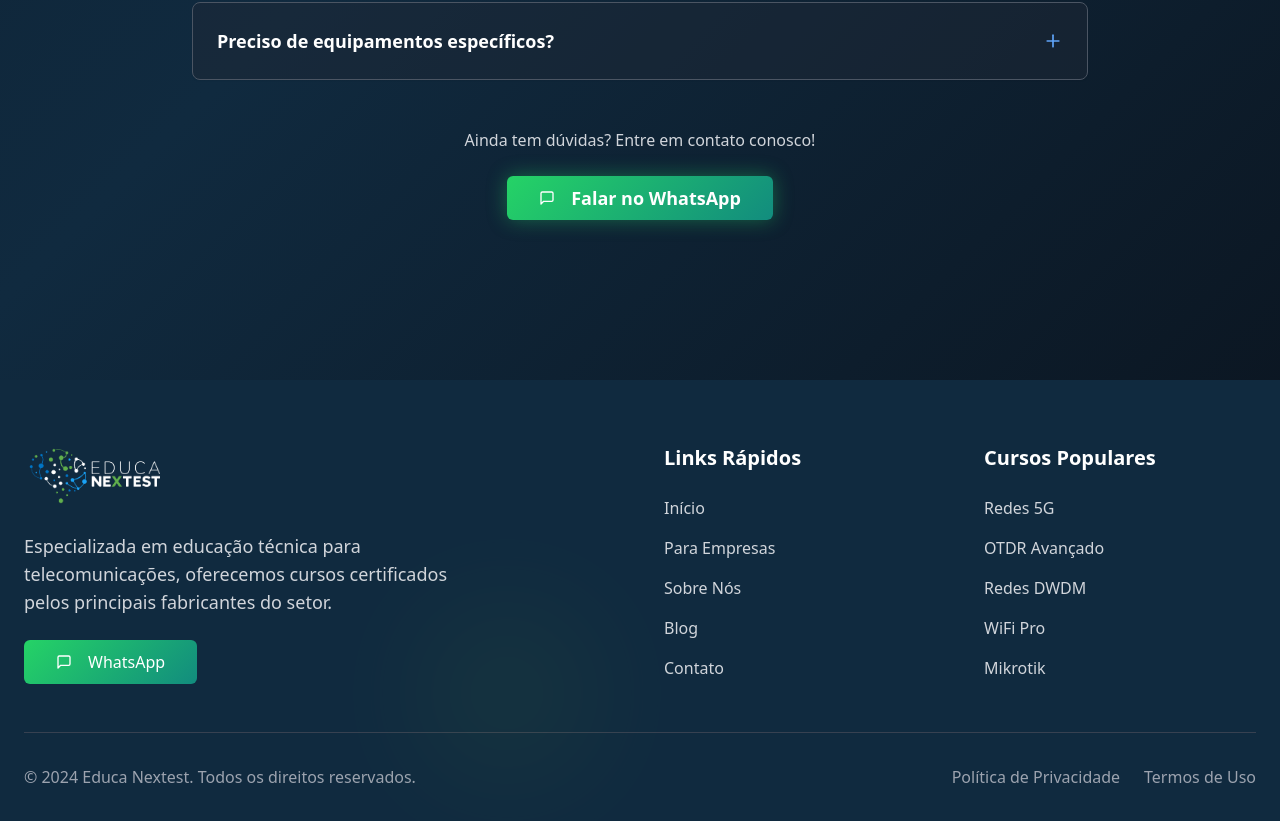
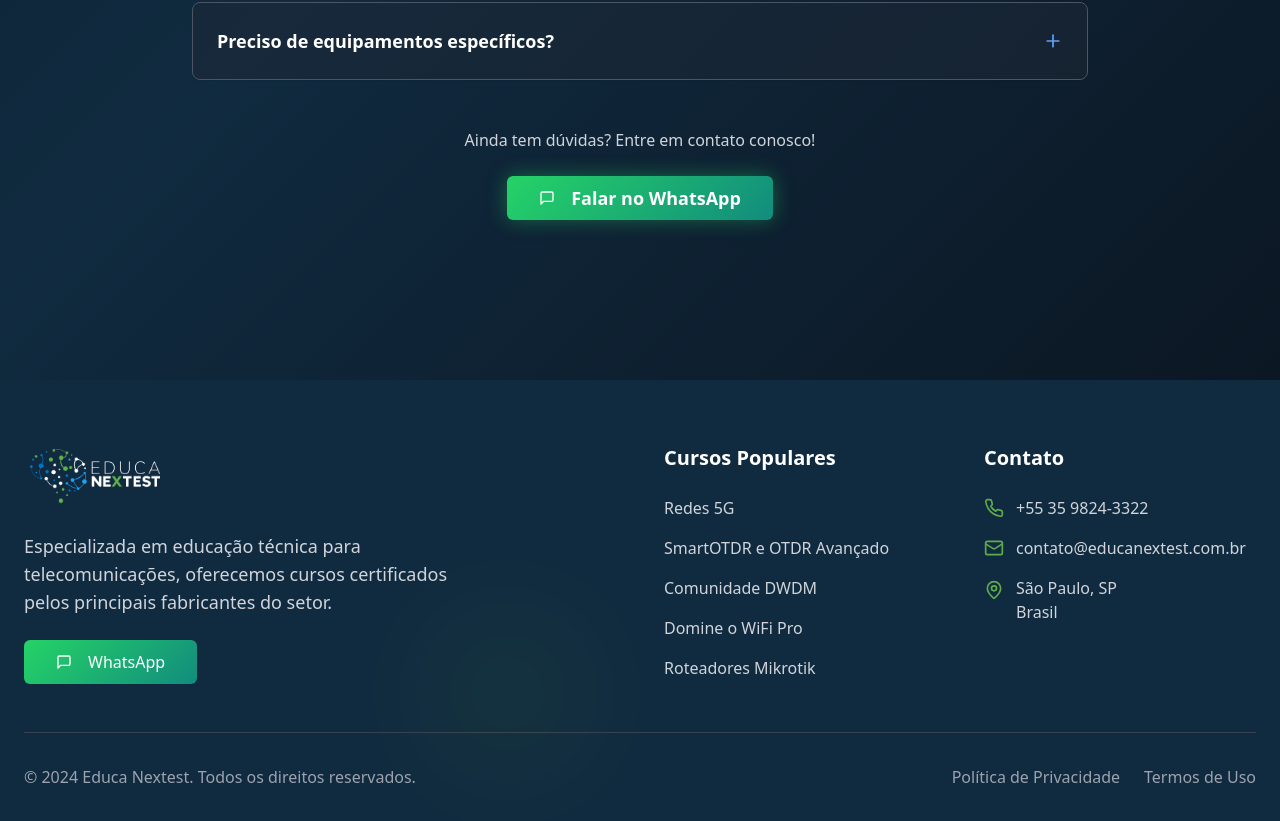
Before and after one commit to camilodamiao/digital-layout-vision, a React (Vite) app: page /cursos in a window 1280 px wide. Shown: the part 5188-6009 px from the top of the page. Built offline with nearby package versions, Linux system fonts and the light colour scheme.

Commit message:
Remover links e atualizar cursos
Remove a seção "Links Rápidos" das páginas inicial e de cursos, substituindo-a pelo conteúdo do rodapé da página de empresas. Atualiza os links de "Cursos Populares" para que sejam funcionais, refletindo as definições da página de cursos.

```diff
--- a/src/components/common/Footer.tsx
+++ b/src/components/common/Footer.tsx
@@ -1,7 +1,7 @@
 
 import React from 'react';
 import { Button } from "@/components/ui/button";
-import { MessageSquare } from "lucide-react";
+import { MessageSquare, Phone, Mail, MapPin } from "lucide-react";
 import { useNavigate } from "react-router-dom";
 
 interface FooterProps {
@@ -42,28 +42,41 @@ const Footer = ({ onWhatsAppClick }: FooterProps) => {
             )}
           </div>
 
-          {/* Links Rápidos */}
-          <div>
-            <h3 className="text-white font-semibold text-lg sm:text-xl mb-4 sm:mb-6">Links Rápidos</h3>
-            <ul className="space-y-3 sm:space-y-4">
-              <li><button onClick={() => navigate('/')} className="text-gray-300 hover:text-white transition-colors text-sm sm:text-base">Início</button></li>
-              <li><button onClick={() => navigate('/empresas')} className="text-gray-300 hover:text-white transition-colors text-sm sm:text-base">Para Empresas</button></li>
-              <li><button className="text-gray-300 hover:text-white transition-colors text-sm sm:text-base">Sobre Nós</button></li>
-              <li><button className="text-gray-300 hover:text-white transition-colors text-sm sm:text-base">Blog</button></li>
-              <li><button className="text-gray-300 hover:text-white transition-colors text-sm sm:text-base">Contato</button></li>
-            </ul>
-          </div>
-
           {/* Cursos Populares */}
           <div>
             <h3 className="text-white font-semibold text-lg sm:text-xl mb-4 sm:mb-6">Cursos Populares</h3>
             <ul className="space-y-3 sm:space-y-4">
-              <li><button className="text-gray-300 hover:text-white transition-colors text-left text-sm sm:text-base">Redes 5G</button></li>
-              <li><button className="text-gray-300 hover:text-white transition-colors text-left text-sm sm:text-base">OTDR Avançado</button></li>
-              <li><button className="text-gray-300 hover:text-white transition-colors text-left text-sm sm:text-base">Redes DWDM</button></li>
-              <li><button className="text-gray-300 hover:text-white transition-colors text-left text-sm sm:text-base">WiFi Pro</button></li>
-              <li><button className="text-gray-300 hover:text-white transition-colors text-left text-sm sm:text-base">Mikrotik</button></li>
+              <li><a href="https://payment.ticto.app/O81D1A33D" target="_blank" rel="noopener noreferrer" className="text-gray-300 hover:text-white transition-colors text-left text-sm sm:text-base">Redes 5G</a></li>
+              <li><a href="https://payment.ticto.app/O53E36D78" target="_blank" rel="noopener noreferrer" className="text-gray-300 hover:text-white transition-colors text-left text-sm sm:text-base">SmartOTDR e OTDR Avançado</a></li>
+              <li><a href="https://payment.ticto.app/O948DDE0E" target="_blank" rel="noopener noreferrer" className="text-gray-300 hover:text-white transition-colors text-left text-sm sm:text-base">Comunidade DWDM</a></li>
+              <li><a href="https://payment.ticto.app/OB65BD055" target="_blank" rel="noopener noreferrer" className="text-gray-300 hover:text-white transition-colors text-left text-sm sm:text-base">Domine o WiFi Pro</a></li>
+              <li><a href="https://payment.ticto.app/OA79C4682" target="_blank" rel="noopener noreferrer" className="text-gray-300 hover:text-white transition-colors text-left text-sm sm:text-base">Roteadores Mikrotik</a></li>
             </ul>
+          </div>
+
+          {/* Contato */}
+          <div>
+            <h3 className="text-white font-semibold text-lg sm:text-xl mb-4 sm:mb-6">Contato</h3>
+            <div className="space-y-3 sm:space-y-4">
+              <div className="flex items-center text-gray-300 text-sm sm:text-base hover:text-white transition-colors duration-300">
+                <Phone className="w-4 h-4 sm:w-5 sm:h-5 mr-2 sm:mr-3" style={{
+                  color: '#60AB4B'
+                }} />
+                <span>+55 35 9824-3322</span>
+              </div>
+              <div className="flex items-center text-gray-300 text-sm sm:text-base hover:text-white transition-colors duration-300">
+                <Mail className="w-4 h-4 sm:w-5 sm:h-5 mr-2 sm:mr-3" style={{
+                  color: '#60AB4B'
+                }} />
+                <span>contato@educanextest.com.br</span>
+              </div>
+              <div className="flex items-start text-gray-300 text-sm sm:text-base hover:text-white transition-colors duration-300">
+                <MapPin className="w-4 h-4 sm:w-5 sm:h-5 mr-2 sm:mr-3 mt-1" style={{
+                  color: '#60AB4B'
+                }} />
+                <span>São Paulo, SP<br />Brasil</span>
+              </div>
+            </div>
           </div>
         </div>
 
```
